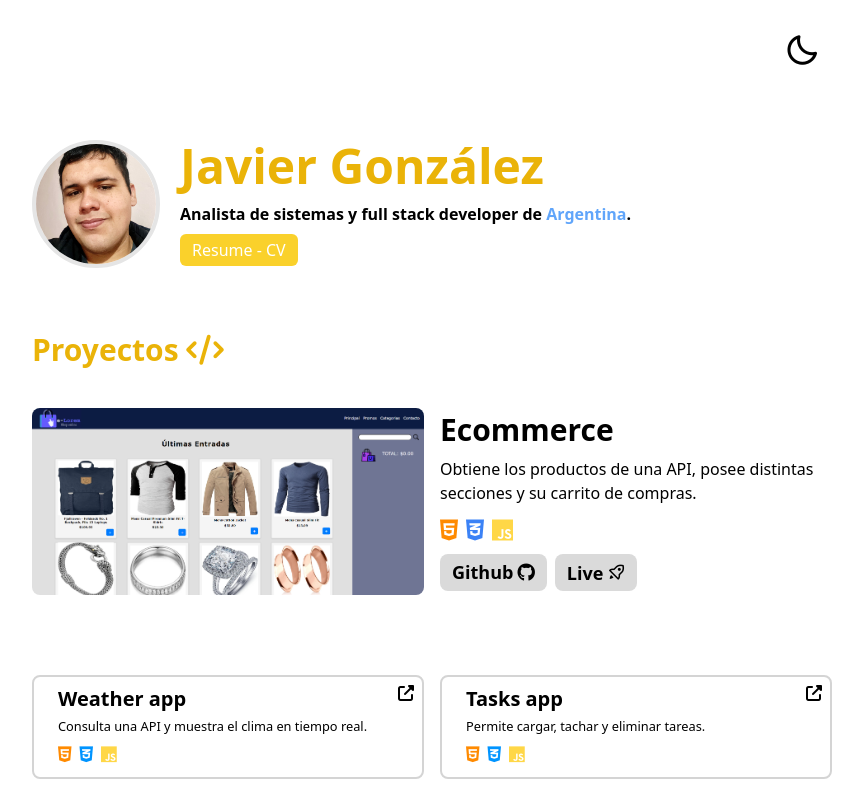
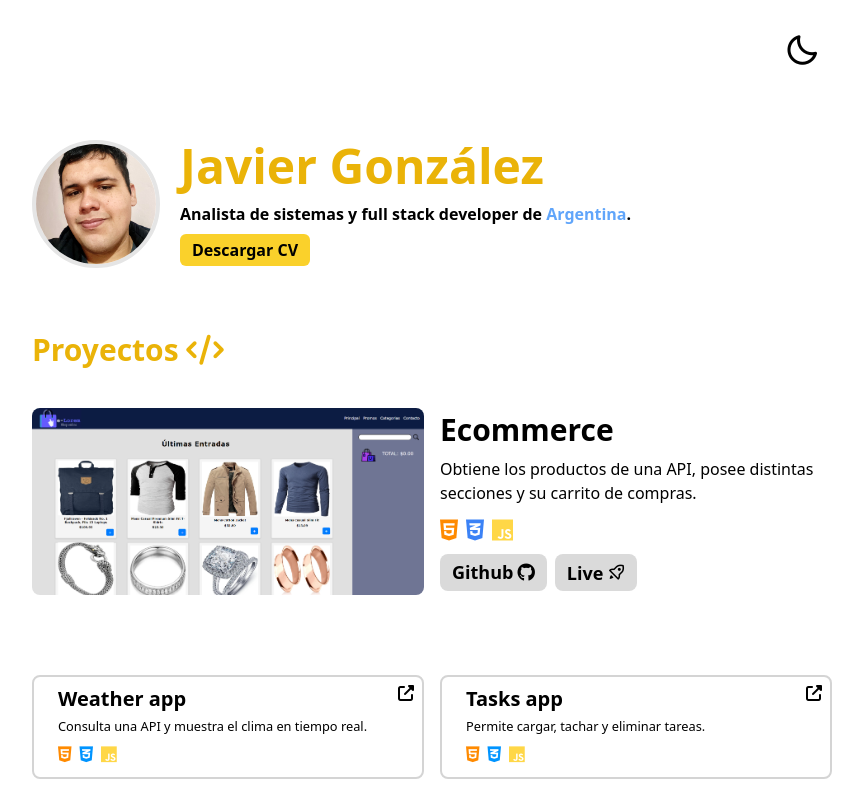
Before and after one commit to codebyjavi/portfolio, a React (Vite) app: page / in a window 1280 px wide. Shown: the top 800 px of the page, without its empty margins (208-1071 px from the left). Built offline with nearby package versions, Linux system fonts and the light colour scheme.

Commit message:
links a redes actualizados

```diff
--- a/package.json
+++ b/package.json
@@ -1,5 +1,5 @@
 {
-  "name": "anashe",
+  "name": "portafolio",
   "private": true,
   "version": "0.0.0",
   "type": "module",
--- a/src/components/Hero/Resume/Resume.jsx
+++ b/src/components/Hero/Curriculum/Curriculum.jsx
@@ -13,8 +13,8 @@ const DownloadPDFButton = () => {
   };
 
   return (
-    <button className="text-white px-3 py-1 bg-yellow-400/90 rounded-md" onClick={downloadPDF}>
-        Resume - CV
+    <button className="text-black font-semibold px-3 py-1 bg-yellow-400/90 hover:bg-yellow-300 rounded-md" onClick={downloadPDF}>
+        Descargar CV
     </button>
   );
 };
--- a/src/components/Hero/Hero.jsx
+++ b/src/components/Hero/Hero.jsx
@@ -1,6 +1,6 @@
 import React from 'react'
 import profilePhoto from "../../images/personal-photo.jpeg"
-import DownloadPDFButton from './Resume/Resume';
+import DownloadPDFButton from './Curriculum/Curriculum';
 
 function Hero() {
   return (
--- a/src/components/Social/Social.jsx
+++ b/src/components/Social/Social.jsx
@@ -7,18 +7,25 @@ function Social() {
       <h2 className="text-yellow-500 font-bold text-2xl md:text-3xl mb-5">Redes <i className="fa-solid fa-at"></i></h2>
 
       <div className="flex items-center gap-2 md:gap-5 mt-5 text-lg md:text-xl flex-wrap">
-        <a className="text-sky-600 hover:scale-[1.02] font-bold py-3 px-5 border-2 border-neutral-300 rounded-lg hover:border-neutral-400 dark:border-neutral-600 dark:hover:border-neutral-500" href="https://www.linkedin.com/in/javier-it/" target="_blank">
+
+        <a className="text-sky-600 hover:scale-[1.02] font-bold py-3 px-5 border-2 border-neutral-300 rounded-lg hover:border-neutral-400 dark:border-neutral-600 dark:hover:border-neutral-500"
+         href="https://www.linkedin.com/in/javxdev" target="_blank">
           <i className="fa-brands fa-linkedin "></i>
           <span className="ml-1 text-lg md:text-xl">Linkedin</span>
         </a>
-        <a className="text-neutral-950 dark:text-neutral-300 hover:scale-[1.02] font-bold py-3 px-5 border-2 border-neutral-300 rounded-lg hover:border-neutral-400 dark:border-neutral-600 dark:hover:border-neutral-500" href="https://github.com/javier-it" target="_blank">
+
+        <a className="text-neutral-950 dark:text-neutral-300 hover:scale-[1.02] font-bold py-3 px-5 border-2 border-neutral-300 rounded-lg hover:border-neutral-400 dark:border-neutral-600 dark:hover:border-neutral-500"
+         href="https://github.com/javxdev" target="_blank">
           <i className="fa-brands fa-github"></i>
           <span className="ml-1 text-lg md:text-xl">Github</span>
         </a>
-        <a className="text-[#8522b2] hover:scale-[1.02] font-bold py-3 px-5 border-2 border-neutral-300 hover:border-neutral-400 rounded-lg dark:border-neutral-600 dark:hover:border-neutral-500" href="https://www.tiktok.com/@javier..it" target="_blank">
+
+        <a className="text-[#8522b2] hover:scale-[1.02] font-bold py-3 px-5 border-2 border-neutral-300 hover:border-neutral-400 rounded-lg dark:border-neutral-600 dark:hover:border-neutral-500"
+         href="https://www.tiktok.com/@javxdev" target="_blank">
           <i className="fa-brands fa-tiktok"></i>
           <span className="ml-1 text-lg md:text-xl">TikTok</span>
         </a>
+
       </div>
 
     </section>
```
Also changed, not shown: 2 other files (tests, documents, lock files or other folders).
